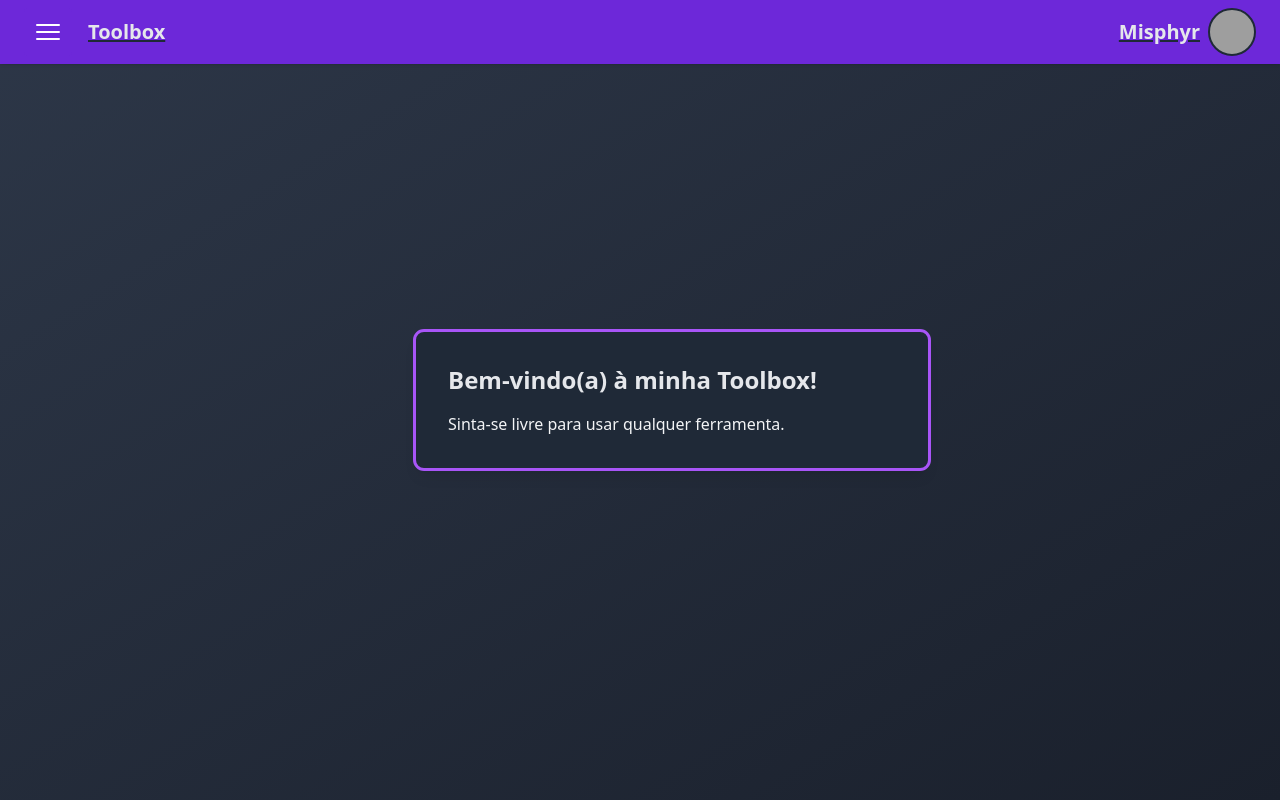
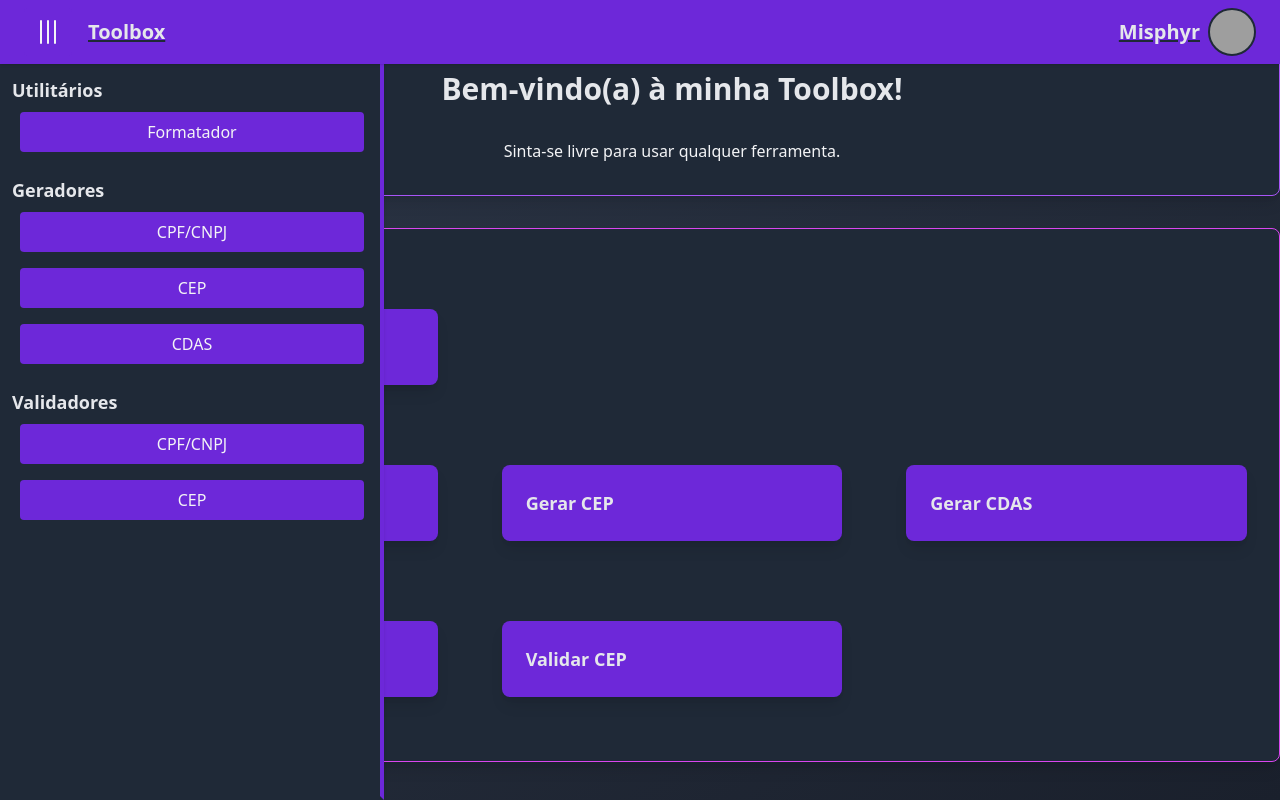
Before and after one commit to misphyr/tools, a Next.js app: page / in a window 1280 px wide. Both pictures are taken after a click on the button 48 px from the left and 32 px from the top of the page. Built offline with nearby package versions, Linux system fonts and the light colour scheme; grey boxes are pictures that could not be loaded.

Commit message:
Adicionado uma página inicial com menu de páginas Adicionado scrollbar quando o menu lateral é muito grande A textarea do formatador agora expande para a direita

```diff
--- a/src/app/globals.css
+++ b/src/app/globals.css
@@ -34,3 +34,30 @@ body {
     text-wrap: balance;
   }
 }
+
+nav::-webkit-scrollbar {
+  width: 8px;
+}
+
+nav::-webkit-scrollbar-track {
+  background-color: #2D3748;
+  border-radius: 10px;
+}
+
+nav::-webkit-scrollbar-thumb {
+  background-color: #14B8A6;
+  border-radius: 10px;
+  border: 2px solid #1F2937;
+}
+
+nav::-webkit-scrollbar-thumb:hover {
+  background-color: #D946EF;
+}
+
+nav::-webkit-scrollbar-corner {
+  background-color: #1f2937;
+}
+
+textarea {
+  resize: both;
+}
--- a/src/app/layout.tsx
+++ b/src/app/layout.tsx
@@ -18,9 +18,9 @@ export default function RootLayout({
   return (
     <html lang="en">
       <body>
-        <div className="flex">
+        <div className="flex"  tabIndex={-1}>
           <Bar />
-          <main className="ml-16 flex-grow z-20">{children}</main>
+          <main className="ml-16 flex-grow z-20 "  tabIndex={-1}>{children}</main>
         </div>
       </body>
     </html>
--- a/src/app/page.tsx
+++ b/src/app/page.tsx
@@ -2,13 +2,51 @@
 
 
 import React from 'react';
+import Link from "next/link";
+
+const sections = {
+  Utils: [
+    { title: "Formatar Texto", path: "/utils/caracteres" },
+  ],
+  Geradores: [
+    { title: "Gerar CPF/CNPJ", path: "/geradores/cpf-cnpj" },
+    { title: "Gerar CEP", path: "/geradores/cep" },
+    { title: "Gerar CDAS", path: "/geradores/cdas" },
+  ],
+  Validadores: [
+    { title: "Validar CPF/CNPJ", path: "/validadores/cpf-cnpj" },
+    { title: "Validar CEP", path: "/validadores/cep" },
+  ],
+};
 
 const HomePage: React.FC = () => {
   return (
-    <div className="flex justify-center items-center min-h-screen">
-      <div className="bg-neutralDarkGray p-8 rounded-lg shadow-lg w-full max-w-lg outline outline-vibrantPink p-2 rounded">
-        <h1 className="text-2xl text-analogousLavender font-bold">Bem-vindo(a) à minha Toolbox!</h1>
-        <p className="mt-4 text-neutralLightGray">Sinta-se livre para usar qualquer ferramenta.</p>
+    <div className="flex flex-col justify-center items-center min-h-screen ">
+      <div className="bg-neutralDarkGray p-8 rounded-lg shadow-lg w-full max-w-7xl mb-8 border border-vibrantPink">
+        <h1 className="text-3xl text-analogousLavender font-bold text-center mb-8">
+          Bem-vindo(a) à minha Toolbox!
+        </h1>
+        <p className="text-neutralLightGray text-center">
+          Sinta-se livre para usar qualquer ferramenta.
+        </p>
+        </div>
+      <div className="bg-neutralDarkGray p-8 rounded-lg shadow-lg w-full max-w-7xl border border-analogousMagenta">
+        {Object.entries(sections).map(([label, items]) => (
+          <div key={label} className="mb-8">
+            <h2 className="text-2xl font-bold underline text-complementaryTeal mb-4">{label}___</h2>
+            <div className="grid grid-cols-1 sm:grid-cols-2 lg:grid-cols-3 gap-16">
+              {items.map((item) => (
+                <Link
+                  key={item.path}
+                  href={item.path}
+                  className="block bg-primaryPurple p-6 rounded-lg shadow-lg hover:shadow-xl hover:bg-vibrantPink transition"
+                >
+                  <h3 className="text-lg font-bold text-analogousLavender">{item.title}</h3>
+                </Link>
+              ))}
+            </div>
+          </div>
+        ))}
       </div>
     </div>
   );
--- a/src/app/utils/caracteres/page.tsx
+++ b/src/app/utils/caracteres/page.tsx
@@ -66,8 +66,8 @@ const Caracteres_utils: React.FC = () => {
   };
 
   return (
-    <div className="flex justify-center items-center min-h-screen">
-      <div className="bg-neutralDarkGray p-8 rounded-lg shadow-lg w-full max-w-lg outline outline-vibrantPink p-2">
+    <div className="flex justify-center items-center min-h-screen min-w-fit overflow-auto">
+      <div className="bg-neutralDarkGray p-8 rounded-lg shadow-lg w-full max-w-lg outline outline-vibrantPink p-2 min-w-fit ">
         <h1 className="text-2xl font-bold text-analogousLavender">Formatador</h1>
         <p className="mt-4 text-neutralLightGray">Formatar textos</p>
 
@@ -76,7 +76,7 @@ const Caracteres_utils: React.FC = () => {
             value={value}
             onChange={handleChange}
             placeholder="Digite seu texto"
-            className="p-4 bg-neutralDarkGray text-neutralLightGray rounded border border-neutralLightGray w-full h-60 text-lg"
+            className="p-4 bg-neutralDarkGray text-neutralLightGray rounded border border-neutralLightGray w-full h-16 text-lg"
           />
           <p className="mt-2 text-neutralLightGray">
             Número de caracteres: <span className="font-bold">{value.length}</span><br />
--- a/src/components/Bar.tsx
+++ b/src/components/Bar.tsx
@@ -4,7 +4,7 @@ import React, { useState, useEffect } from 'react';
 import { useRouter } from 'next/navigation';
 
 const Bar: React.FC = () => {
-  const [isOpen, setIsOpen] = useState(true);
+  const [isOpen, setIsOpen] = useState(false);
   const [isDarkMode, setIsDarkMode] = useState(false);
   const router = useRouter();
 
@@ -47,7 +47,7 @@ const Bar: React.FC = () => {
 
 
   const menuNavigation = (
-    <nav className={`mt-16 transition-all duration-300  ${isOpen ? 'translate-x-0 opacity-100' : '-translate-x-full opacity-0'}`}>
+    <nav className={`mt-16 transition-all duration-300 max-h-[85vh] overflow-y-auto ${isOpen ? 'translate-x-0 opacity-100' : '-translate-x-full opacity-0 '}`}>
       <ul>
       <li className="p-2">
           <h2 className="text-lg font-semibold text-analogousLavender">Utilitários</h2>
@@ -112,7 +112,7 @@ const Bar: React.FC = () => {
             </li>
           </ul>
         </li>
-        <li className="p-2 mt-4">
+        {/* <li className="p-2 mt-4">
           <h2 className="text-lg font-semibold text-analogousLavender">Informações</h2>
           <ul>
             <li className="p-2 rounded">
@@ -124,7 +124,7 @@ const Bar: React.FC = () => {
               </button>
             </li>
           </ul>
-        </li>
+        </li> */}
       </ul>
     </nav>
   );
@@ -132,11 +132,11 @@ const Bar: React.FC = () => {
 
   return (
     <div className="fixed z-40">
-      <div className="fixed top-0 left-0 w-full  bg-primaryPurple shadow text-white p-2 flex justify-between items-center transition-all duration-300 z-50">
+      <div className="fixed top-0 left-0 w-full  bg-primaryPurple shadow text-neutralLightGray p-2 flex justify-between items-center transition-all duration-300 z-50">
         <div className="text-xl font-bold ml-4 flex items-center">
           <button
             onClick={toggleSidebar}
-            className={`p-2 text-white bg-primaryPurple rounded focus:outline-none hover:bg-vibrantPink`}
+            className={`p-2 text-neutralLightGray bg-primaryPurple rounded focus:outline-none hover:bg-vibrantPink`}
           >
             <svg
               xmlns="http://www.w3.org/2000/svg"
@@ -151,12 +151,17 @@ const Bar: React.FC = () => {
               />
             </svg>
           </button>
-          <span className="ml-4 underline decoration-neutralDarkGray text-analogousLavender ">Toolbox</span>
+          <div
+            onClick={() => navigateTo('/')}
+            className="cursor-pointer ml-4 underline decoration-neutralDarkGray text-analogousLavender"
+          >
+            Toolbox
+          </div>
         </div>
         <div className="flex items-center mr-4 ">
           <button
             onClick={toggleTheme}
-            className="mr-4 no-underline bg-white text-black px-4 py-2 rounded hover:bg-neutralLightGray transition hidden "
+            className="mr-4 no-underline bg-white text-neutralDarkGray px-4 py-2 rounded hover:bg-neutralLightGray transition hidden "
           >
             {isDarkMode ? "Light Mode" : "Dark Mode"}
           </button>
@@ -171,7 +176,7 @@ const Bar: React.FC = () => {
           />
         </div>
       </div>
-      <div className={`absolute h-screen w-64 md:w-80 lg:w-96 bg-neutralDarkGray shadow transition-all duration-150 transform
+      <div className={`absolute h-screen w-64 md:w-80 lg:w-96 bg-neutralDarkGray shadow transition-all duration-150 transform border-4 border-transparent border-r-primaryPurple
         ${isOpen ? 'translate-x-0 opacity-100' : '-translate-x-full opacity-0'} z-40`}
       >
         {menuNavigation}
```
